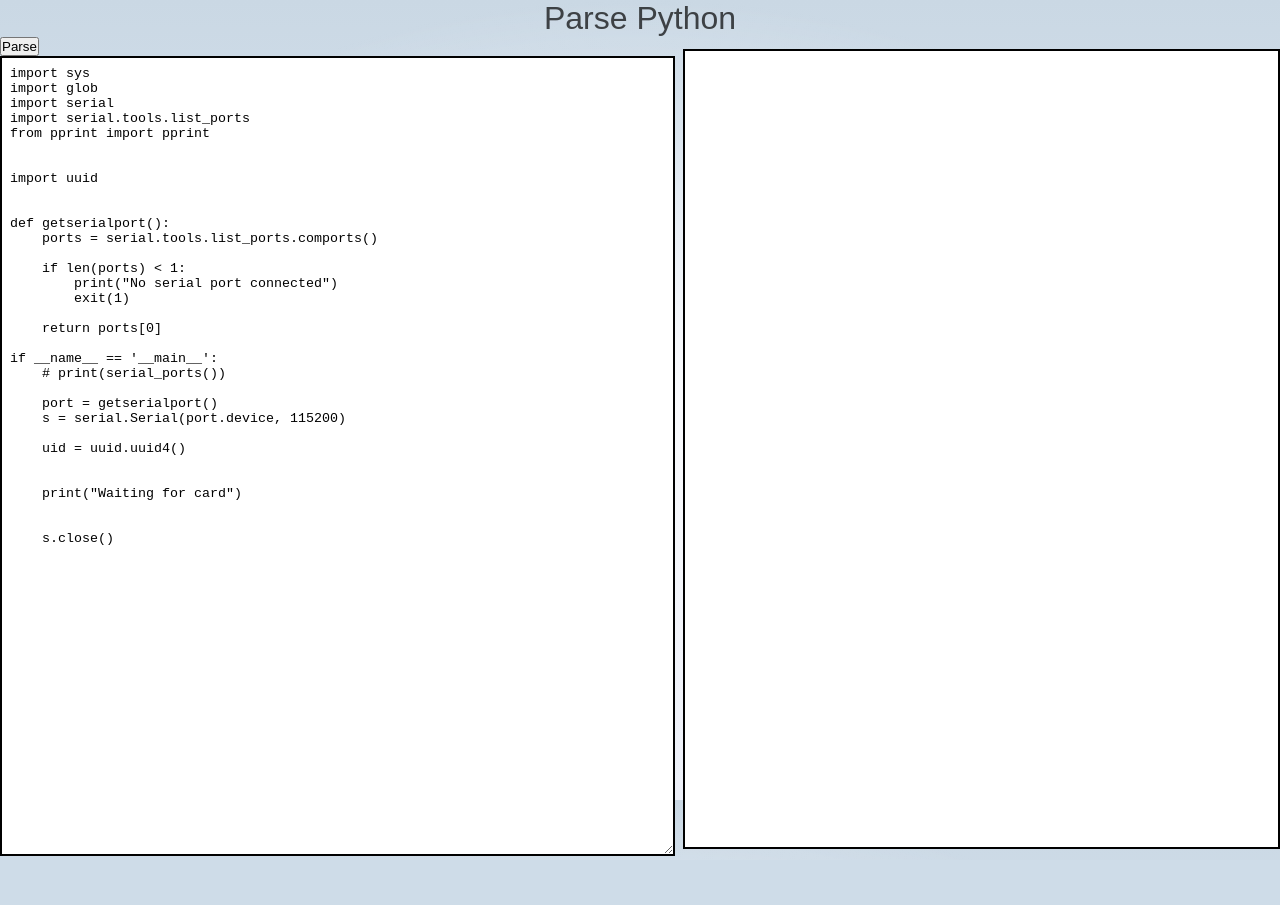
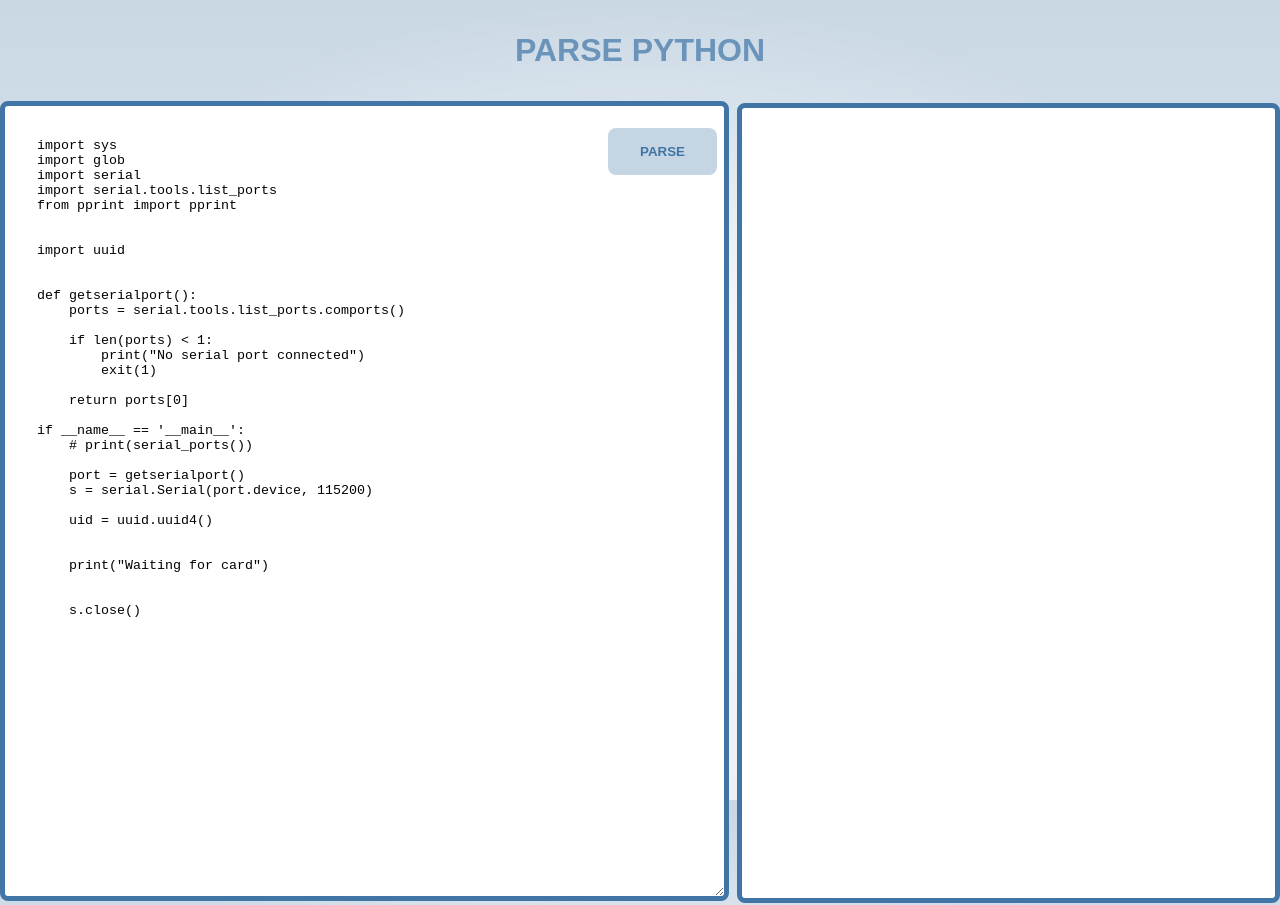
Before and after one commit to gusaln/2024_1-interprete, a SvelteKit app: page / in a window 1280 px wide. Before the commit the page ends 860 px from the top, so only its background shows below. Built offline with nearby package versions, Linux system fonts and the light colour scheme; what tokenizr would draw is missing.

Commit message:
make it pretty

```diff
--- a/src/routes/+page.svelte
+++ b/src/routes/+page.svelte
@@ -70,7 +70,7 @@ if __name__ == '__main__':
 </svelte:head>
 
 <section>
-	<h1>
+	<h1 class="title">
 		Parse Python
 	</h1>
 
@@ -81,7 +81,7 @@ if __name__ == '__main__':
 <div style="display: grid; grid-template-columns: 1fr 1fr; gap: 8px;">
 	<div>
 		<div>
-			<button on:click={parse}>Parse</button>
+			<button on:click={parse} class="parse">Parse</button>
 		</div>
 		<div>
 			<textarea name="input" id="input" cols="80" rows="20" bind:value={input}></textarea>
--- a/src/routes/styles.css
+++ b/src/routes/styles.css
@@ -8,6 +8,7 @@
 
 
 :root {
+    --main-color: 64, 117, 166;
     --font-body: Arial, -apple-system, BlinkMacSystemFont, 'Segoe UI', Roboto, Oxygen, Ubuntu,
         Cantarell, 'Open Sans', 'Helvetica Neue', sans-serif;
     --font-mono: 'Fira Mono', monospace;
@@ -64,3 +65,32 @@ h1 {
 h2 {
     font-size: 1rem;
 }
+
+.title{
+    color: rgba(var(--main-color), 0.7);
+    font-weight: 800;
+    text-transform: uppercase;
+    margin: 2rem 0;
+}
+
+.parse{
+    z-index: 999;
+    position: absolute;
+    left: 38rem;
+    top: 8rem;
+    color: rgba(var(--main-color), 1);
+    font-weight: 800;
+    text-transform: uppercase;
+    border: none;
+    padding: 1rem  2rem;
+    border-radius: 0.5rem;
+    cursor: pointer;
+    background-color: rgba(var(--main-color), 0.3);
+    backdrop-filter: blur(10px);
+}
+
+textarea, .tokens{
+    border: rgba(var(--main-color), 1) 5px solid !important;
+    border-radius: 0.5rem;
+    padding: 2rem !important;
+}
```
